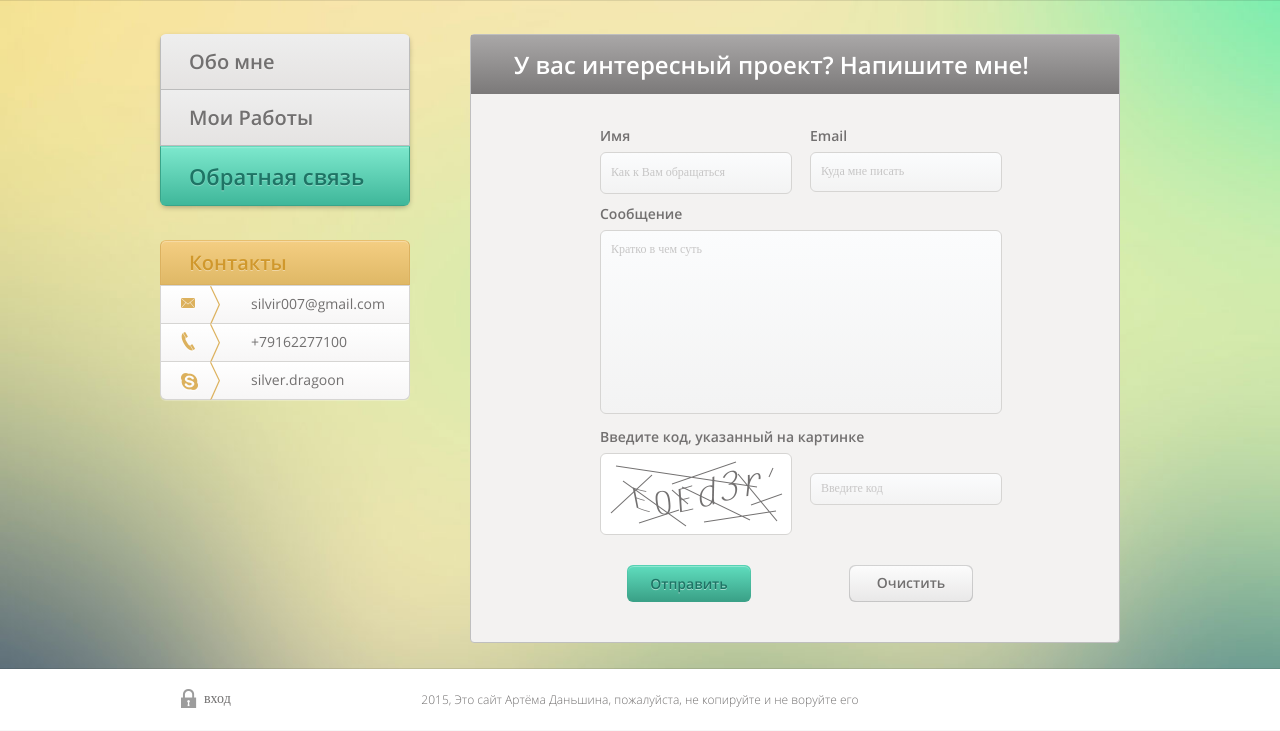
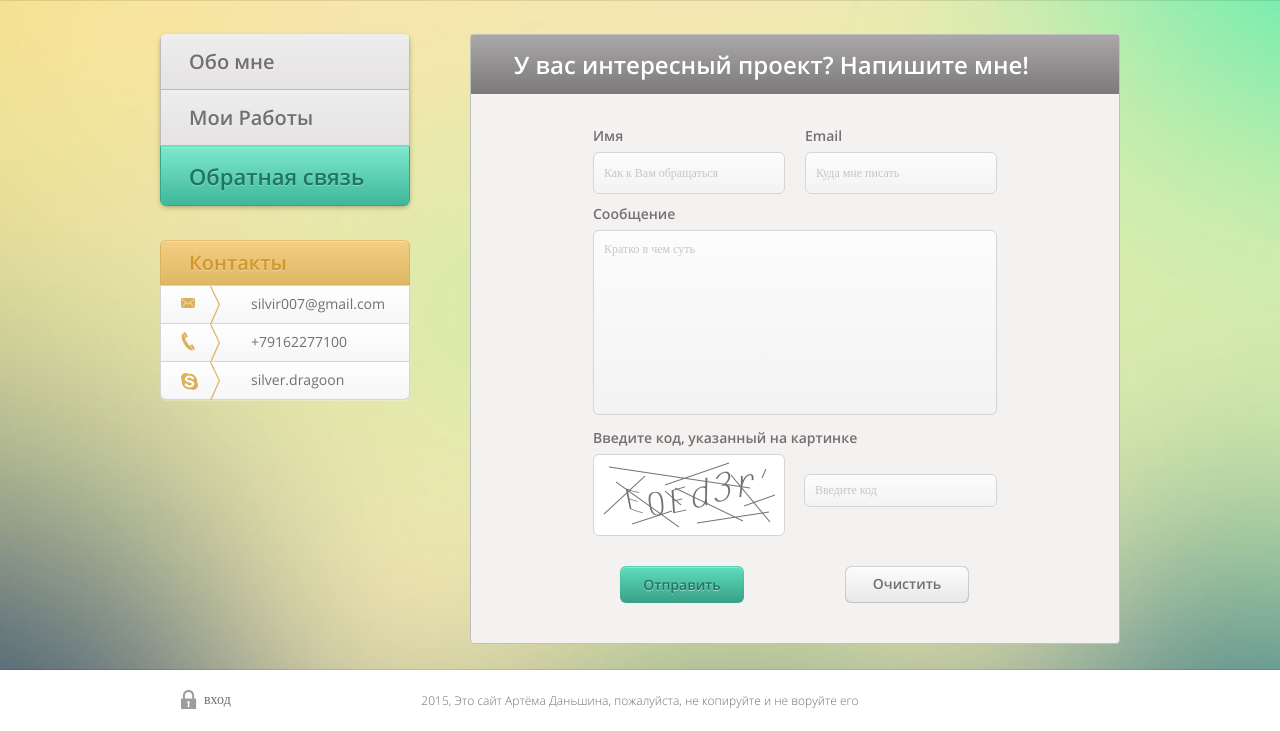
Before and after one commit to ArtDanshin/LoftSchool_dz1, a PHP site: page /feedback.html in a window 1280 px wide. Shown: the part 97-828 px from the top of the page. Before the commit the page ends 805 px from the top, so only its background shows below. Run offline with PHP 8.4, Linux system fonts and the light colour scheme; some libraries are stand-ins or nearby versions; some web fonts are replaced.

Commit message:
Изменен метод обработки размера элементов формы на box-sizing

```diff
--- a/app/css/feedback.css
+++ b/app/css/feedback.css
@@ -27,18 +27,18 @@
 	padding-bottom: 40px;
 }
 .feedbox-body .feedform {
-	width: 390px;
+	width: 404px;
 	margin: 0 auto;
 	margin-top: 10px;
 }
 .feedform .feedname {
 	float: left;
-	width: 180px;
+	width: 192px;
 	margin-bottom: 10px;
 }
 .feedform .feedmail {
 	float: right;
-	width: 180px;
+	width: 192px;
 	margin-bottom: 10px;
 }
 .feedform .feed-head {
@@ -49,7 +49,7 @@
 	margin: 0;
 	margin-bottom: 7px;
 }
-.feedform .feed-input {
+.feed-input {
 	width: 100%;
 	border-radius: 6px;
 	border: 1px #d6d5d3 solid;
@@ -65,6 +65,8 @@
 	color: #c7c6c6;
 	padding-left: 9px;
 	padding-top: 0;
+	box-sizing: border-box;
+
 }
 .feedform .feed-input::-moz-placeholder {
 	color: #c7c6c6;
@@ -74,10 +76,12 @@
 }
 .feedname .feed-input.name {
 	padding: 13px 0px 13px 10px;
+	height: 42px;
 }
 
 .feedmail .feed-input.mail {
 	padding: 12px 0px 12px 10px;
+	height: 42px;
 }
 .feedform .feedmessage {
 	width: 100%;
@@ -85,9 +89,10 @@
 	clear: both;
 }
 .feedmessage .feed-input.message {
-	height: 158px;
-	width: 380px;
+	height: 185px;
+	width: 100%;
 	padding: 12px 10px 12px 10px;
+	margin: 0;
 	resize: none;
 }
 .feedform .feedcapcha {
@@ -111,11 +116,12 @@
 }
 .capchabody .wrap-capcha-input{
 	float: right;
-	width: 180px;
+	width: 193px;
 }
 .wrap-capcha-input .feed-input.capcha {
 	padding: 8px 0px 8px 10px;
 	margin-top: 20px;
+	height: 33px;
 }
 .feedform .feedbuttons {
 	width: 100%;
@@ -164,7 +170,7 @@
 }
 .feedbuttons .wrap-button-clear {
 	float: right;
-	margin-right: 17px;
+	margin-right: 28px;
 	width: 123px;
 	height: 36px;
 	padding-top: 1px;
@@ -202,3 +208,9 @@
 .wrap-button-clear .button-clear::-moz-focus-inner {
   border: 0;
 }
+
+/* Стилизация валидации Input и qTip */
+
+.input-error {
+	border: 2px red solid;
+}
```
